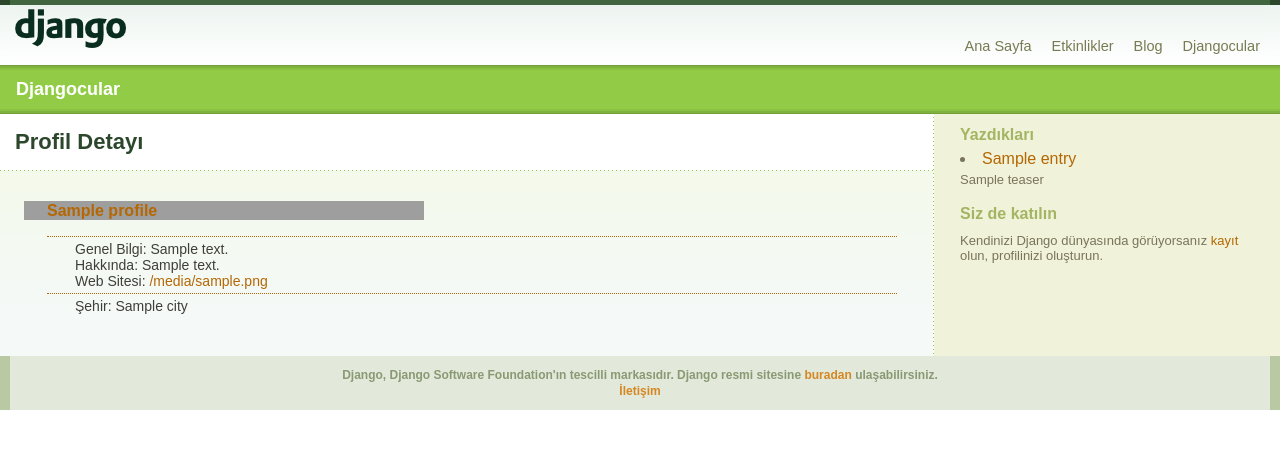
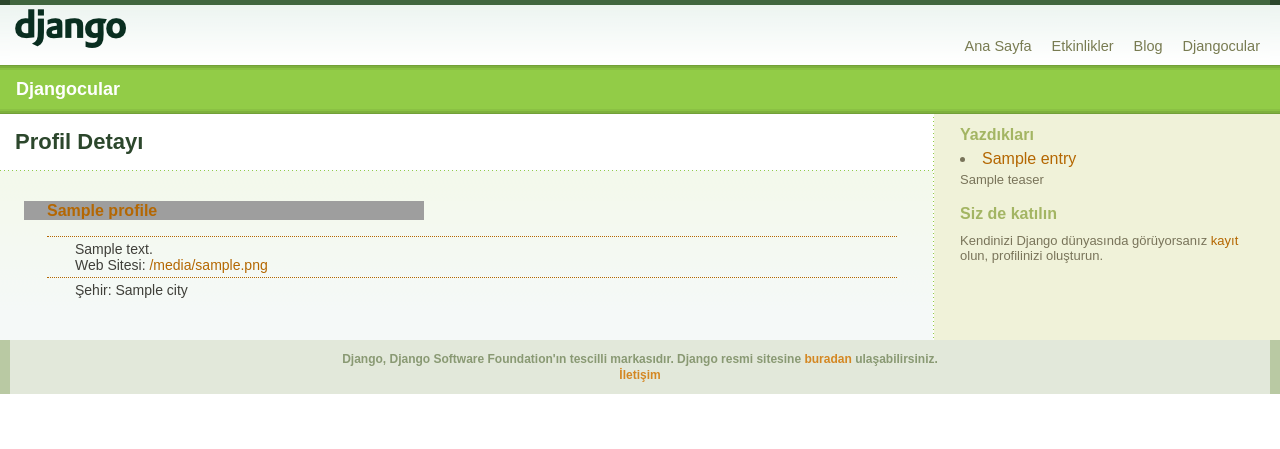
Before and after one commit to joskid/django.org.tr, a Django app: template templates/profiles/profile_detail.html in a window 1280 px wide. Shown: the top 449 px of the page. Run offline with Django 3.2, Linux system fonts and the light colour scheme; the template is opened without the code that fills it: most values are stand-ins (such as "Sample title", 1, 10 or a date in 2020); some libraries are stand-ins or nearby versions; grey boxes are pictures that could not be loaded.

Commit message:
template updates

```diff
--- a/templates/profiles/profile_detail.html
+++ b/templates/profiles/profile_detail.html
@@ -14,11 +14,10 @@
 		        <li id="david-larlet">
 		            <h3>
 		                <a href="{{ profile.get_absolute_url }}">{{profile.name}}</a>
-						<br><img src="{% thumbnail profile.photo 180x180 crop="smart" %}"></br>
+						<br><img src="{% thumbnail profile.photo 240x240 %}"></br>
 		            </h3>
 		            <div class="bio">
-		            	    <p>Genel Bilgi: {{profile.about}}</p>
-				   			<p>Hakkında: {{profile.about}}</p>
+		            	    <p>{{profile.about|safe|linebreaksbr}}</p>
 				   			{% if profile.url %}
 					   			<p>Web Sitesi: <a href="{{profile.url}}">{{profile.url}}</a></p>
 					   		{%endif%}
```
